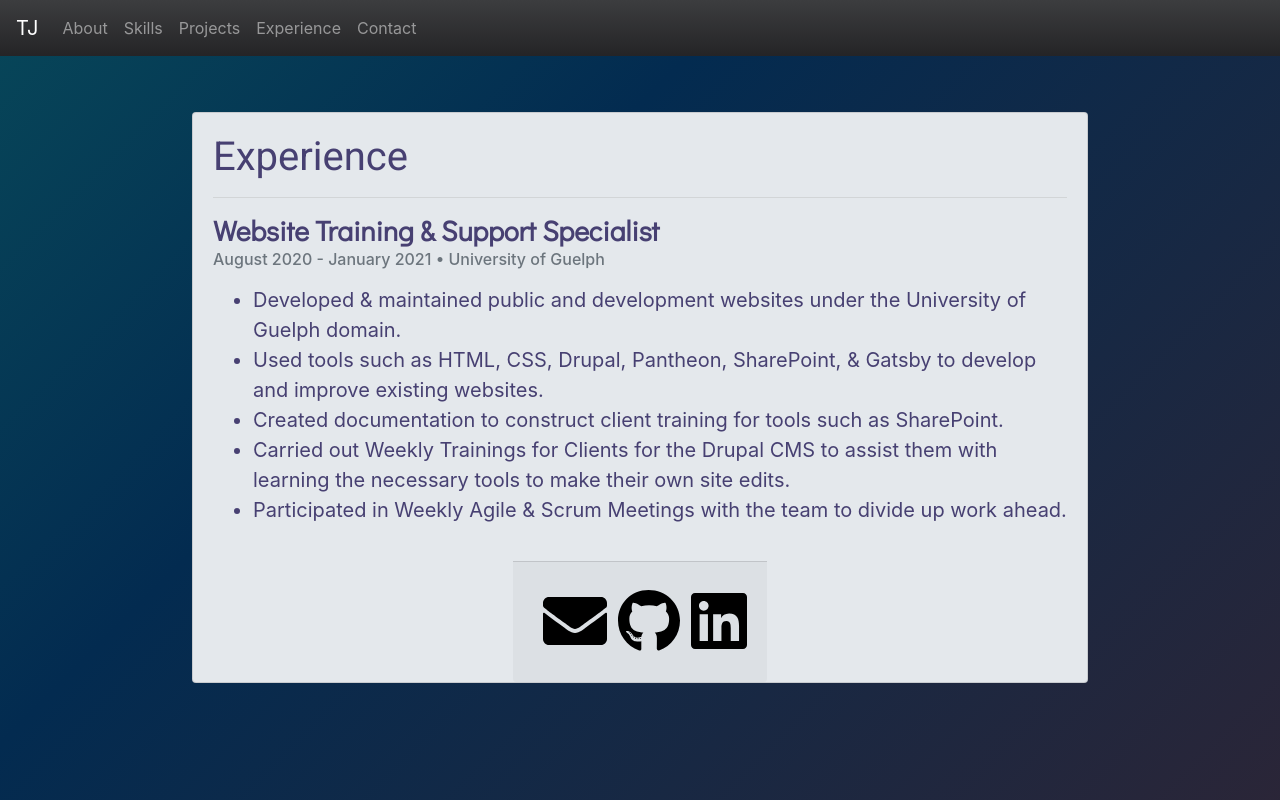
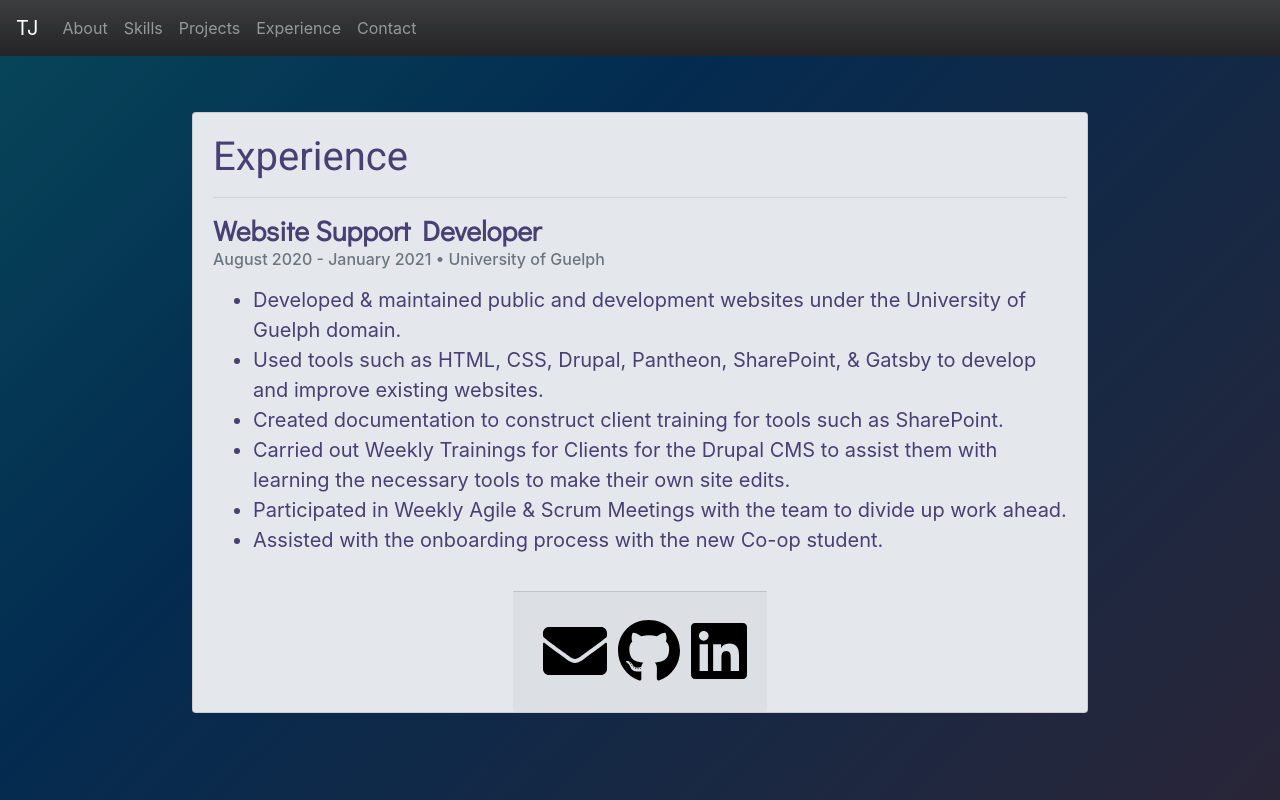
Before and after one commit to ThomasJuric/Personal_Website, a React (Create React App) app: page /experience in a window 1280 px wide. Built offline with nearby package versions, Linux system fonts and the light colour scheme.

Commit message:
Updated experience

```diff
--- a/src/Website/Experience.js
+++ b/src/Website/Experience.js
@@ -45,7 +45,7 @@ const Projects = (props) => {
             <hr className = "underline"></hr>
             <Row>
                 <Container>
-                    <h3>Website Training & Support Specialist</h3>
+                    <h3>Website Support Developer</h3>
                     <Card.Subtitle className="mb-3 text-muted subtitle">August 2020 - January 2021 • University of Guelph</Card.Subtitle>
                     <div>
                         <ul>
@@ -54,7 +54,7 @@ const Projects = (props) => {
                             <li>Created documentation to construct client training for tools such as SharePoint.</li>
                             <li>Carried out Weekly Trainings for Clients for the Drupal CMS to assist them with learning the necessary tools to make their own site edits.</li>
                             <li>Participated in Weekly Agile & Scrum Meetings with the team to divide up work ahead.</li>
-                            {/* <li>Assisted with the onboarding process with the new Co-op student.</li> */}
+                            <li>Assisted with the onboarding process with the new Co-op student.</li>
                         </ul>
                     </div>
                 </Container>
```
